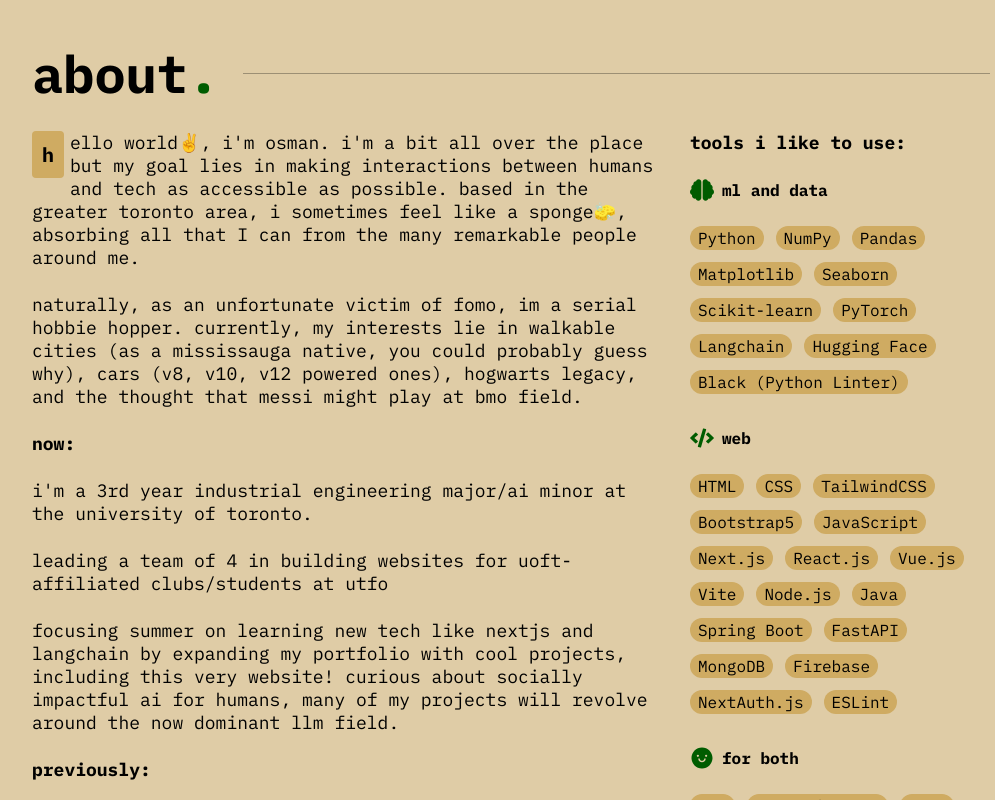
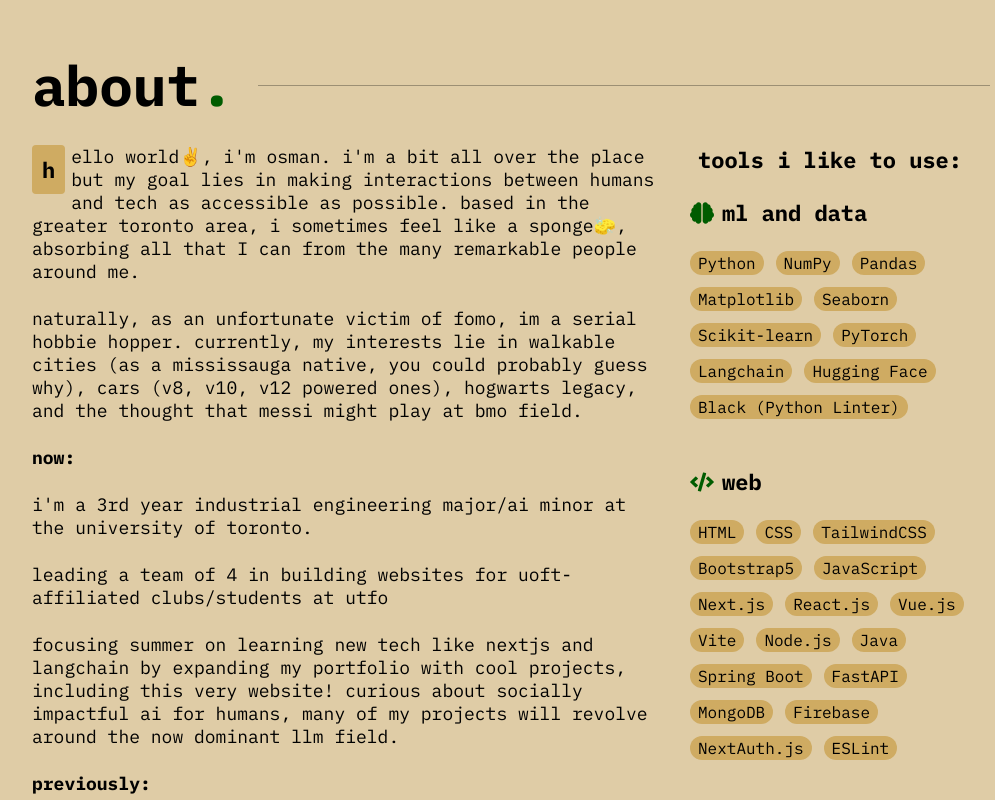
Before and after one commit to osman-sultan/osmansultan, a Next.js app: page / in a window 1280 px wide. Shown: the part 1020-1820 px from the top of the page, without its empty margins (159-1154 px from the left). Built offline with nearby package versions, Linux system fonts and the light colour scheme.

Commit message:
skills responsiveness

```diff
--- a/components/home/about/Stats.tsx
+++ b/components/home/about/Stats.tsx
@@ -8,9 +8,9 @@
     <div className={styles.stats}>
       <Reveal>
         <div className={styles.statColumn}>
-          <h3>
+          <h4>
             <span>tools i like to use:</span>
-          </h3>
+          </h4>
           <h4>
             <FaBrain size="2.4rem" color="var(--brand)" />
             <span>ml and data</span>
--- a/components/home/about/stats.module.scss
+++ b/components/home/about/stats.module.scss
@@ -3,25 +3,13 @@
 }
 
 .statColumn {
-  h3 {
+  h4 {
     display: flex;
     align-items: center;
+    font-size: var(--text-md);
 
     margin-bottom: 2.4rem;
     span {
-      font-size: var(--text-sm);
-      position: relative;
-      font-weight: bold;
-    }
-  }
-  h4 {
-    display: flex;
-    align-items: center;
-
-    margin-bottom: 2.4rem;
-    span {
-      font-size: var(--text-xs);
-      position: relative;
       margin-left: 0.8rem;
     }
   }
@@ -31,6 +19,9 @@
   display: flex;
   flex-wrap: wrap;
   gap: 1.2rem;
-  margin: 0.8rem 0;
-  margin-bottom: 3.2rem;
+  margin-bottom: 4.8rem;
+  span {
+    font-size: var(--text-xs);
+    position: relative;
+  }
 }
--- a/styles/globals.css
+++ b/styles/globals.css
@@ -11,10 +11,10 @@
 
   --text-xs: 1.6rem;
   --text-sm: 1.8rem;
-  --text-md: 2rem;
-  --text-lg: 3.2rem;
-  --text-xl: 5.2rem;
-  --text-2xl: 9.2rem;
+  --text-md: 2.2rem;
+  --text-lg: 3.6rem;
+  --text-xl: 5.6rem;
+  --text-2xl: 9.6rem;
 }
 
 * {
@@ -42,6 +42,7 @@
 
 a {
   color: inherit;
+  text-decoration: none;
 }
 
 .section-wrapper {
```
Also changed, not shown: components/home/projects/Projects.tsx (+43 -0 lines).
